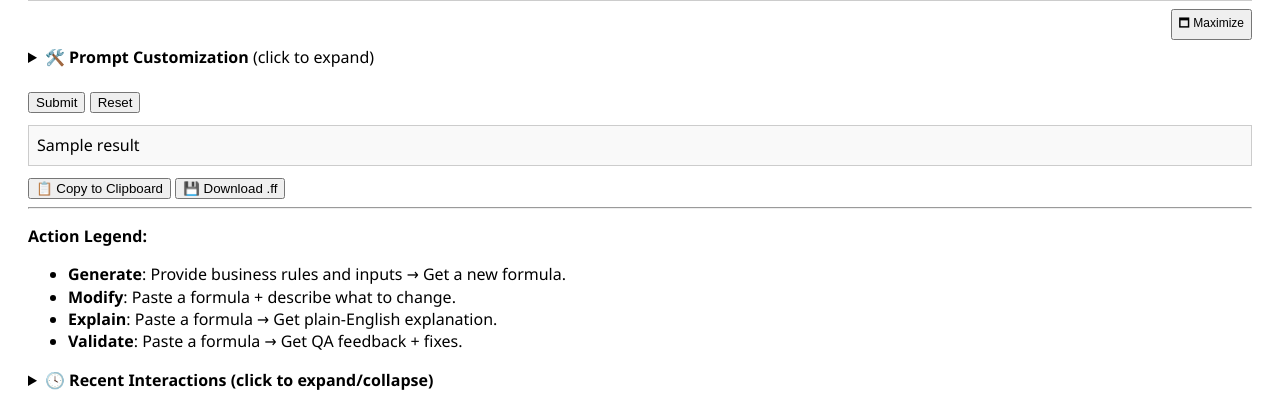
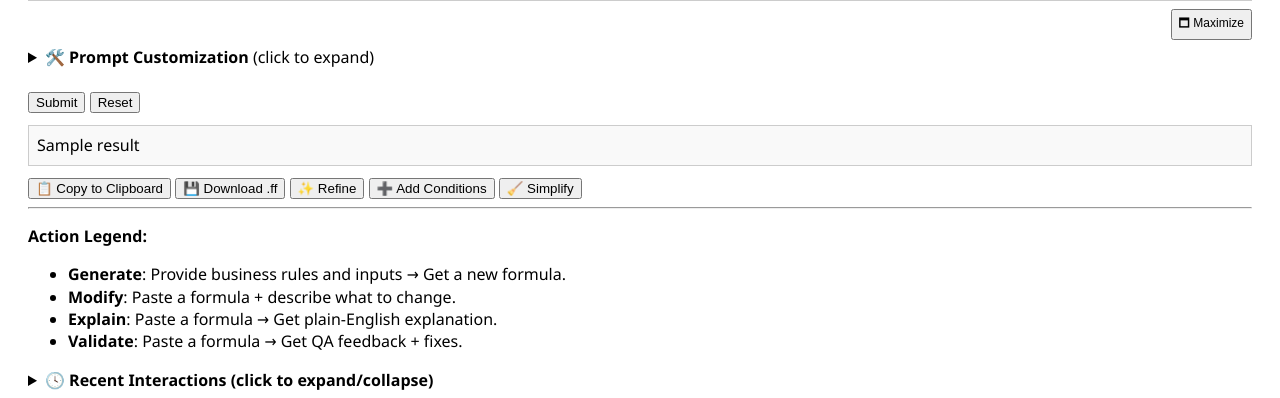
Before and after one commit to TheOwner-glitch/hcm-fast-formula-agent, a Flask app: template app/templates/index.html in a window 1280 px wide. Shown: the part 1052-1450 px from the top of the page. Run offline with Flask 3, Linux system fonts and the light colour scheme; the template is opened without the code that fills it: most values are stand-ins (such as "Sample title", 1, 10 or a date in 2020); parts of the project's set-up code (start-up, migrations or seed data) failed here and were passed over; some libraries are stand-ins or nearby versions.

Commit message:
Added further actions like refine and simplify

````diff
--- a/app/app.py
+++ b/app/app.py
@@ -60,6 +60,22 @@ PROMPT_TEMPLATES = {
         "Please validate the following Fast Formula:\n\n{original}\n\n"
         "Identify any syntax or logic issues, and return a corrected version if needed.\n"
         "Explain any changes you made after the corrected formula."
+    ),
+    "refine": (
+        "You are an Oracle HCM Fast Formula expert. "
+        "Refine the following formula to improve clarity and efficiency:\n\n"
+        "{original}"
+    ),
+    "add_conditions": (
+        "You are an Oracle HCM Fast Formula expert. "
+        "Add additional conditions to the following formula based on this request:\n\n"
+        "Original Formula:\n{original}\n\n"
+        "Request:\n{logic}"
+    ),
+    "simplify": (
+        "You are an Oracle HCM Fast Formula expert. "
+        "Simplify the following formula without changing its logic:\n\n"
+        "{original}"
     )
 }
 
@@ -127,7 +143,11 @@ def index():
     if request.method == "POST":
         client_ip = request.remote_addr
         user_agent = request.headers.get("User-Agent", "Unknown")
-        action = request.form["action"]
+       # Support smart refinement actions
+        action = request.form.get("smart_action") or request.form.get("action")
+        if not action or action.strip() == "":
+            return "Missing action", 400
+        action = action.strip()
         model = request.form.get("model", "gpt-4")
         logic = request.form.get("logic", "")
         inputs = request.form.get("inputs", "")
@@ -139,9 +159,14 @@ def index():
         logger.info(f"[{client_ip}] UserAgent: {user_agent}")
         logger.info(f"[{client_ip}] Request: action={action}, model={model}, user={session.get('username')}")
 
-        customized_prompt = f"Tone: {tone}\nAudience: {audience}\nStyle: {style}\n\n" + PROMPT_TEMPLATES[action].format(
-            logic=logic, inputs=inputs, original=original
-        )
+        if action in PROMPT_TEMPLATES:
+            prompt_template = PROMPT_TEMPLATES[action]
+            prompt = prompt_template.format(logic=logic, inputs=inputs, original=original)
+        else:
+            return "Invalid action", 400
+
+        customized_prompt = f"Tone: {tone}\nAudience: {audience}\nStyle: {style}\n\n{prompt}"
+
         prompt = customized_prompt
 
         try:
--- a/app/templates/index.html
+++ b/app/templates/index.html
@@ -191,6 +191,7 @@
   <h1>Oracle HCM Fast Formula Agent</h1>
 
   <form method="POST" enctype="multipart/form-data">
+  <input type="hidden" name="smart_action" id="smart_action" value="">
     <label for="action"><strong>Select Action:</strong></label><br>
     <select name="action" id="action">
       <option value="generate">🆕 Generate – Create a new Fast Formula from scratch</option>
@@ -273,6 +274,9 @@
     <div class="btn-group">
       <button onclick="copyResult()">📋 Copy to Clipboard</button>
       <button onclick="downloadResult()">💾 Download .ff</button>
+	  <button onclick="triggerSmartRefine('refine')">✨ Refine</button>
+      <button onclick="triggerSmartRefine('add_conditions')">➕ Add Conditions</button>
+      <button onclick="triggerSmartRefine('simplify')">🧹 Simplify</button>
     </div>
   {% endif %}
 
@@ -481,6 +485,24 @@ RETURN finalAccrual`;
       document.body.classList.add(saved + "-mode");
     }
 
+	function triggerSmartRefine(action) {
+	  // Fill editors with latest content
+	  document.getElementById("logic").value = logicEditor.getValue();
+
+	  // Extract clean code block from the result
+	  const rawResult = document.getElementById("result").innerText;
+	  const codeMatch = rawResult.match(/```(?:[a-z]+)?\n([\s\S]*?)```/i);
+	  const cleanOriginal = codeMatch ? codeMatch[1].trim() : rawResult;
+
+	  document.getElementById("original").value = cleanOriginal;
+
+	  // Set smart_action value to indicate a refinement
+	  document.getElementById("smart_action").value = action;
+
+	  // Submit the form
+	  form.submit();
+	}
+
     window.addEventListener("load", () => {
       applySavedTheme();
       loadHistory();
````
Also changed, not shown: 2 other files.
